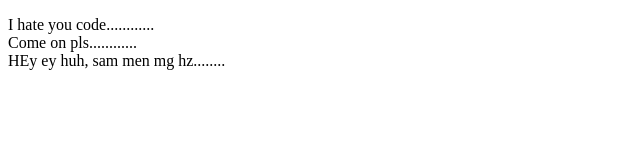
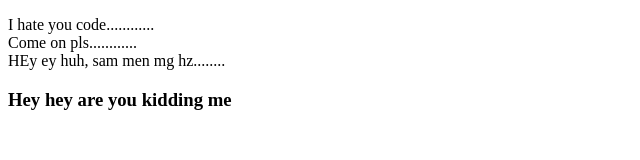
Before and after one commit to Hak-Lyhong/the_end, a plain HTML site: page index.html in a window 1280 px wide. Shown: the whole page, without its empty margins (0-640 px from the left). Drawn offline with Linux system fonts and the light colour scheme.

Commit message:
change hz

```diff
--- a/index.html
+++ b/index.html
@@ -14,5 +14,6 @@
         <br>
         HEy ey huh, sam men mg hz........
     </p>
+    <h3>Hey hey are you kidding me</h3>
 </body>
 </html>
```
